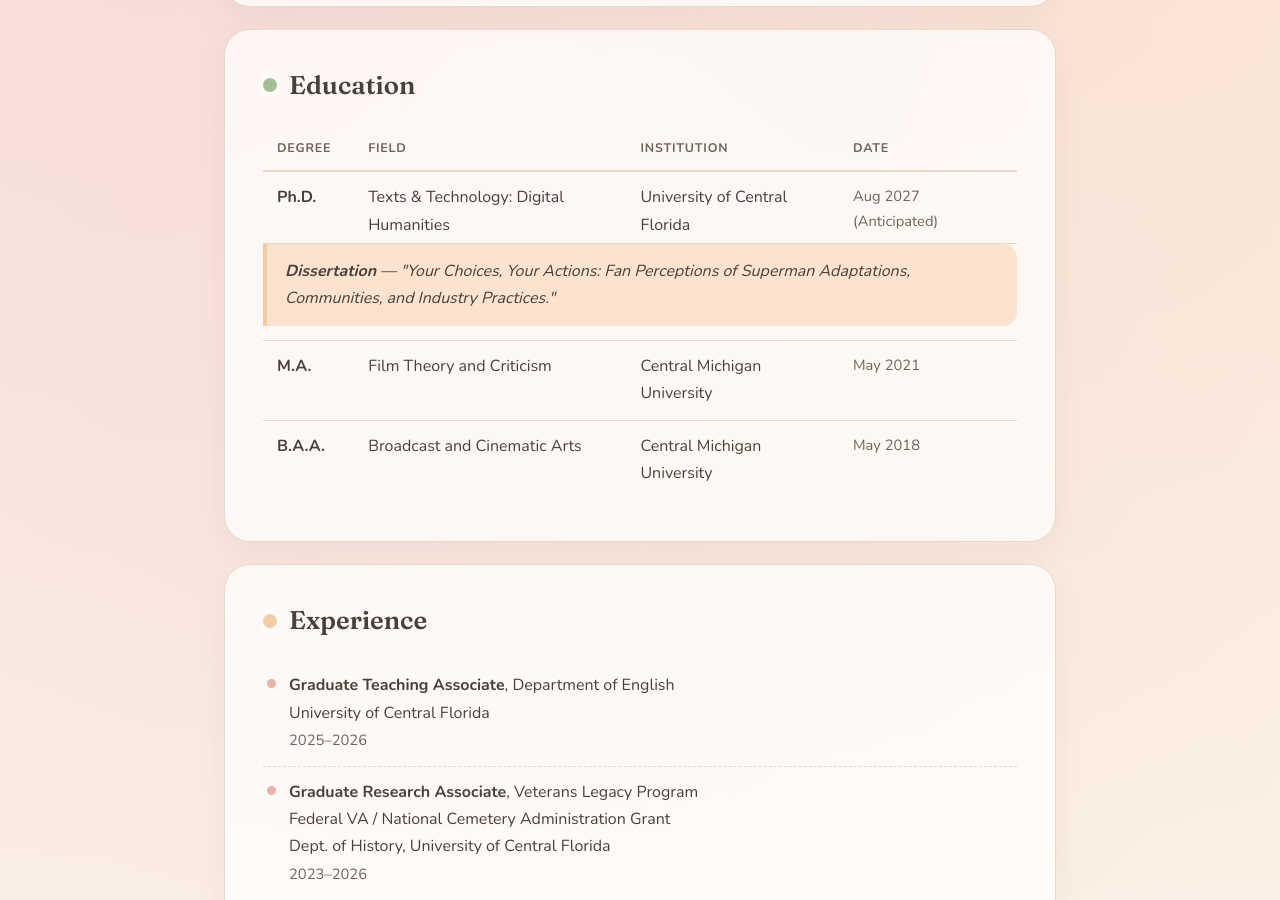
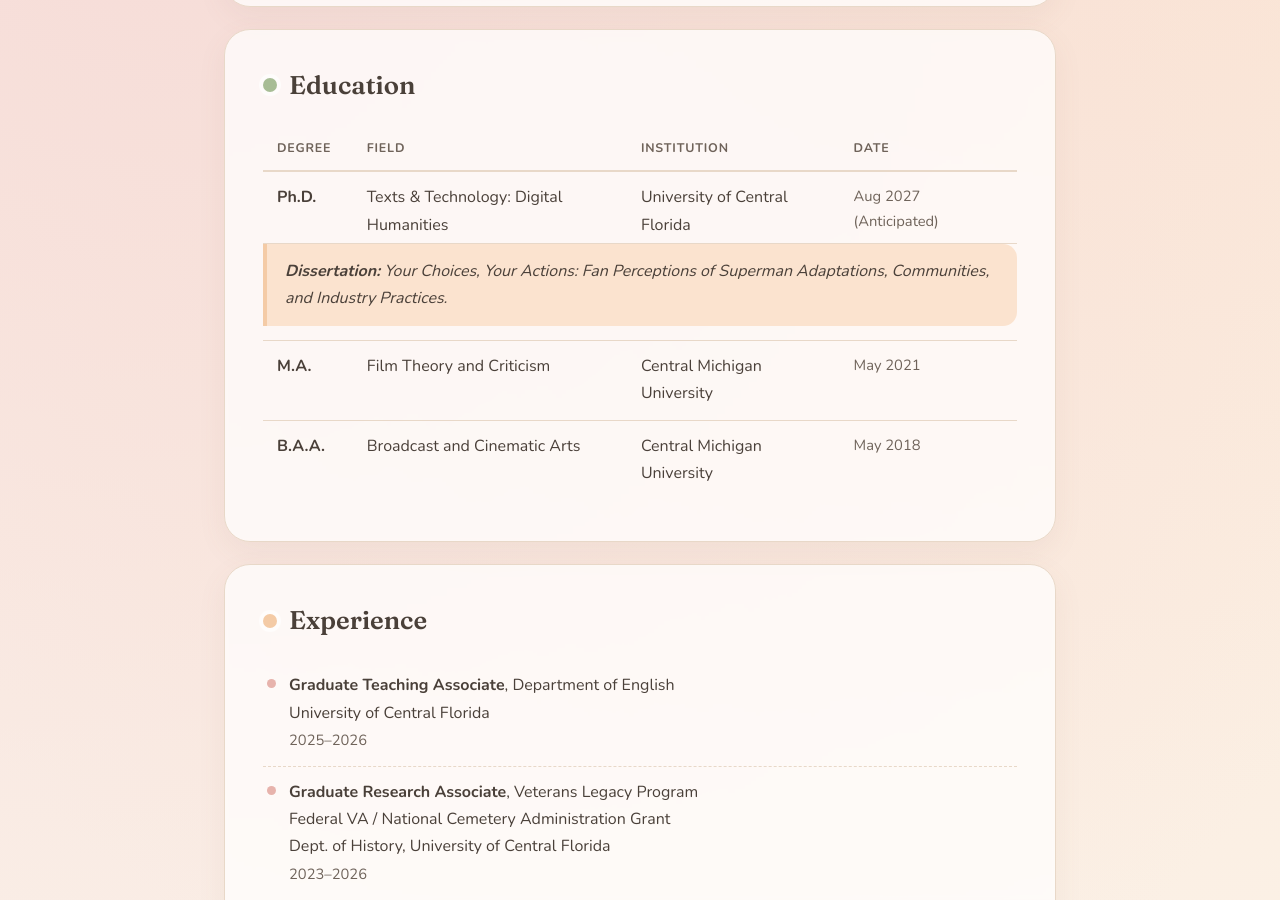
Before and after one commit to thekateprior/thekateprior.github.io, a Jekyll site: the page built from index.html, in a window 1280 px wide and 900 px high, scrolled down 963 px. Built offline with Jekyll 4.4.1, drawn with Linux system fonts in a browser that asks for light colours.

Commit message:
Claude/epic mendel 5yut82 (#10)
* Merge (#8)

* Remove "forthcoming" from NEH learning community entry

Co-Authored-By: Claude Opus 4.8 <noreply@anthropic.com>
Claude-Session: https://claude.ai/code/session_01W4sxfrwTBe4NAeUgzJaidp

* Education: drop PhD "forthcoming"; reword anticipated date

Co-Authored-By: Claude Opus 4.8 <noreply@anthropic.com>
Claude-Session: https://claude.ai/code/session_01W4sxfrwTBe4NAeUgzJaidp

* Remove cover letter from Documents and repo

The cover letter was only used to help generate the site and is no longer
needed. Drops the Documents card, the README link, and the PDF file.

Co-Authored-By: Claude Opus 4.8 <noreply@anthropic.com>
Claude-Session: https://claude.ai/code/session_01W4sxfrwTBe4NAeUgzJaidp

* Place dissertation callout directly beneath the Ph.D. row

Move the spotlighted dissertation from below the whole table to a full-width
row attached to the Ph.D. entry, so it reads as part of that degree.

Co-Authored-By: Claude Opus 4.8 <noreply@anthropic.com>
Claude-Session: https://claude.ai/code/session_01W4sxfrwTBe4NAeUgzJaidp

* Use a colon after "Dissertation" in Education callout

Co-Authored-By: Claude Opus 4.8 <noreply@anthropic.com>
Claude-Session: https://claude.ai/code/session_01W4sxfrwTBe4NAeUgzJaidp

* Drop quotation marks around dissertation title (italics retained)

Co-Authored-By: Claude Opus 4.8 <noreply@anthropic.com>
Claude-Session: https://claude.ai/code/session_01W4sxfrwTBe4NAeUgzJaidp

---------

Co-authored-by: Claude <noreply@anthropic.com>

```diff
--- a/index.html
+++ b/index.html
@@ -38,7 +38,7 @@ description: Portfolio of Kate Prior — Digital Humanities scholar, educator, a
           </tr>
           <tr class="diss-row">
             <td colspan="4">
-              <div class="diss"><strong>Dissertation</strong> — "Your Choices, Your Actions: Fan Perceptions of Superman Adaptations, Communities, and Industry Practices."</div>
+              <div class="diss"><strong>Dissertation:</strong> Your Choices, Your Actions: Fan Perceptions of Superman Adaptations, Communities, and Industry Practices.</div>
             </td>
           </tr>
           <tr>
```
